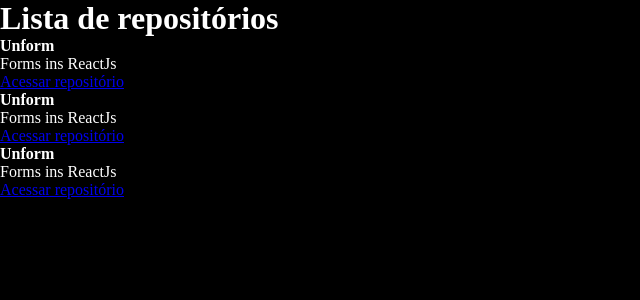
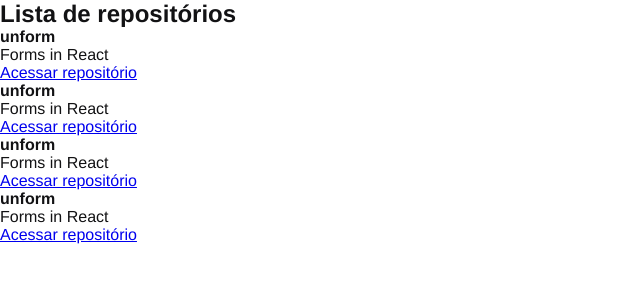
Before and after one commit to GilbertoASJ/Github-locator, a React app: page / in a window 1280 px wide. Shown: the top 300 px of the page, without its empty margins (0-640 px from the left). Built offline with nearby package versions, Linux system fonts and the light colour scheme; the HTML template or start-up script is replaced by a standard one.

Commit message:
Creating properties

```diff
--- /dev/null
+++ b/src/components/RepositoryItem.jsx
@@ -0,0 +1,10 @@
+export function RepositoryItem(props) {
+	return (
+		<li>
+			<strong>{props.repository.name ?? 'Default'}</strong>
+
+			<p>{props.repository.description ?? 'Default'}</p>
+			<a href={props.repository.link ?? 'Default'}>Acessar repositório</a>
+		</li>
+	)
+}
--- a/src/components/RepositoryList.jsx
+++ b/src/components/RepositoryList.jsx
@@ -1,26 +1,21 @@
+import { RepositoryItem } from "./RepositoryItem"
+
+const repository = {
+	name: 'unform',
+	description: 'Forms in React',
+	link: 'https://github.com'
+}
+
 export function RepositoryList() {
 	return (
 		<section className="repository-list">
 			<h1>Lista de repositórios</h1>
 
 			<ul>
-				<li>
-					<strong>Unform</strong>
-					<p>Forms ins ReactJs</p>
-					<a href="#">Acessar repositório</a>
-				</li>
-
-				<li>
-					<strong>Unform</strong>
-					<p>Forms ins ReactJs</p>
-					<a href="#">Acessar repositório</a>
-				</li>
-
-				<li>
-					<strong>Unform</strong>
-					<p>Forms ins ReactJs</p>
-					<a href="#">Acessar repositório</a>
-				</li>
+				<RepositoryItem repository={repository} />
+				<RepositoryItem repository={repository} />
+				<RepositoryItem repository={repository} />
+				<RepositoryItem repository={repository} />
 			</ul>
 		</section>
 	)
--- a/src/styles/global.scss
+++ b/src/styles/global.scss
@@ -5,11 +5,6 @@
 }
 
 body {
-    font: Arial, Helvetica, sans-serif;
-    background-color: black;
-    color: white;
-
-    h1 {
-    	font-size: 32px;
-    }
+    font: 16px "Helvetica Neue", Arial, sans-serif;
+    color: #121214;
 }
```
